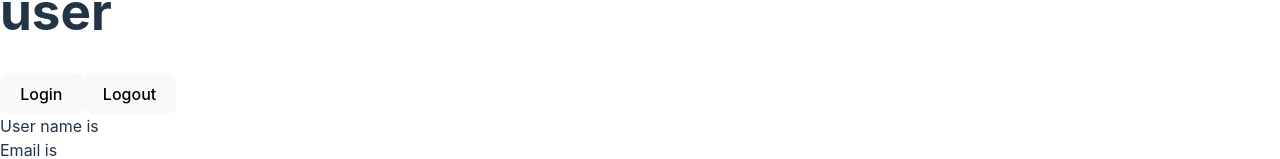
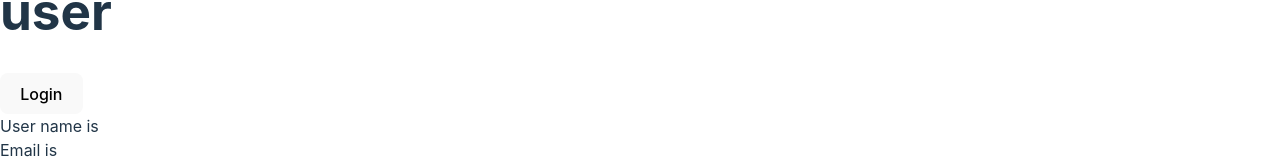
Before and after one commit to OEURNSEYHA/React_TypeScript, a React (Vite) app in the folder react_app_ts/: page / in a window 1280 px wide. Shown: the part 868-1027 px from the top of the page. Built offline with nearby package versions, Linux system fonts and the light colour scheme.

Commit message:
useState type assertion

```diff
--- a/react_app_ts/src/components/state/User.tsx
+++ b/react_app_ts/src/components/state/User.tsx
@@ -6,22 +6,23 @@
     email: string
 }
 function User() {
-  const [user, setUser] = useState<AuthUser|null>(null);
+  // const [user, setUser] = useState<AuthUser|null>(null);
+  const [user, setUser] = useState<AuthUser>({} as AuthUser);
   const handleLogin = () => {
     setUser({
         name: "seyha",
         email: "seyha@gmail.com"
     })
   };
-  const handleLogout = () => {
-    setUser(null)
-  };
+  // const handleLogout = () => {
+  //   setUser(null)
+  // };
 
   return (
     <div>
       <h1> user </h1> <button onClick={handleLogin}>Login</button>
-      <button onClick={handleLogout}>Logout</button>
-      <div>  User name is {user?.name} <br/> Email is {user?.email}</div>
+      {/* <button onClick={handleLogout}>Logout</button> */}
+      <div>  User name is {user.name} <br/> Email is {user.email}</div>
     </div>
   );
 }
```
